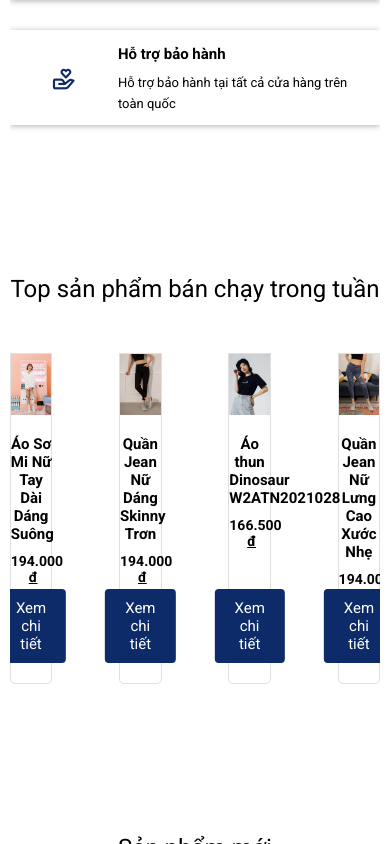
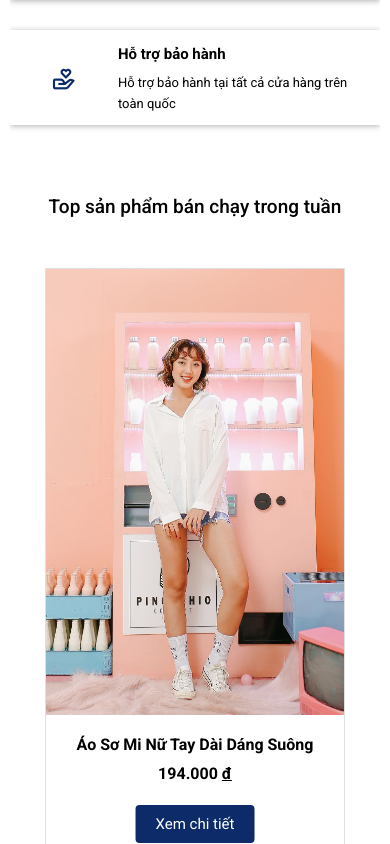
Before and after one commit to nguyenducde/shopping-authentic, a React (Create React App) app: page / in a window 390 px wide. Shown: the part 1156-2000 px from the top of the page. Built offline with nearby package versions, Linux system fonts and the light colour scheme.

Commit message:
Responsive - Mobile - Product Card

```diff
--- a/src/pages/Home.js
+++ b/src/pages/Home.js
@@ -26,7 +26,7 @@ export default function Home(){
 
             <div className='container'>
                 <section className='product'>
-                    <h3 className='product__heading'>Top sản phẩm bán chạy trong tuần</h3>
+                    <h3 className='product__heading product__heading--top'>Top sản phẩm bán chạy trong tuần</h3>
                     <div className='product-card'>
                         {
                             productData.getProducts(4).map((product, index) => {
@@ -55,7 +55,7 @@ export default function Home(){
             </div>
 
             <div className='container'>
-                <section className='product'>
+                <section className='product product--unset-border'>
                     <h3 className='product__heading'>Sản phẩm phổ biến</h3>
                     <div className='product-card'>
                         {
--- a/src/pages/Product.js
+++ b/src/pages/Product.js
@@ -19,7 +19,7 @@ export default function Product(){
     return (
         <Helmet title={product.name}>
             <div className='container'>
-                <div className='product'>
+                <div className='product-detail'>
                     <ProductDetail product={product} />
                     <div className='product__more'>
                         <h3 className='product__more__title'>Khám phá thêm</h3>
--- a/src/sass/_banner.scss
+++ b/src/sass/_banner.scss
@@ -6,3 +6,9 @@
         width: 100%;
     }
 }
+
+@media only screen and (max-width: 768px){
+    .banner {
+        display: none;
+    }
+}
--- a/src/sass/_home-slider.scss
+++ b/src/sass/_home-slider.scss
@@ -156,7 +156,7 @@
         }
 
         &__control {
-            bottom: 8rem;
+            bottom: 7rem;
 
             &__item {
                 font-size: 1.7rem;
--- a/src/sass/_policy-card.scss
+++ b/src/sass/_policy-card.scss
@@ -58,6 +58,7 @@
 @media only screen and (max-width: 768px) {
     .policy {
         flex-direction: column;
+        margin-bottom: 0;
 
         &-card {
             width: 100%;
--- a/src/sass/_product-card.scss
+++ b/src/sass/_product-card.scss
@@ -60,3 +60,51 @@
 
     }
 }
+
+@media only screen and (min-width: 1300px){
+
+}
+
+@media only screen and (min-width: 1024px) and (max-width: 1299px){
+
+}
+
+@media only screen and (min-width: 768px) and (max-width: 1023px){
+
+}
+
+@media only screen and (max-width: 768px){
+    .product {
+        margin-top: 0;
+        border-bottom: 2px solid $main-color;
+        padding-bottom: 2rem;
+
+        &__heading {
+            font-size: 1.9rem;
+            font-weight: 500;
+
+            &--top {
+                padding-top: 5rem;
+            }
+        }
+
+        &-card {
+            flex-direction: column;
+
+            &__item {
+                width: 300px;
+                margin: 0 auto 3rem;
+
+                &__info {
+                    &__name, &__price {
+                        font-size: 1.6rem;
+                    }
+                }
+            }
+        }
+
+        &--unset-border {
+            border-bottom: unset;
+        }
+    }
+}
--- a/src/sass/_product-detail.scss
+++ b/src/sass/_product-detail.scss
@@ -1,6 +1,6 @@
 @import './variables';
 
-.product {
+.product-detail {
     margin-top: $header-height;
 
     &__more {
```
